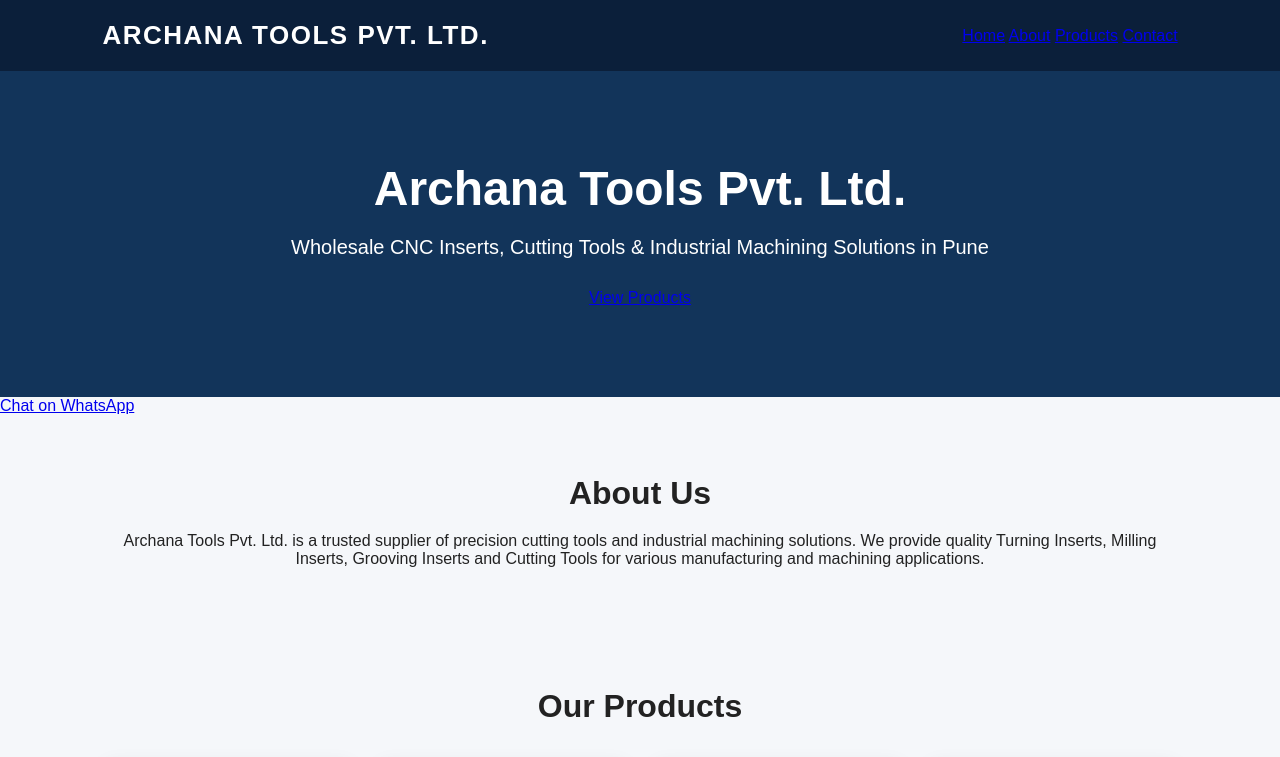
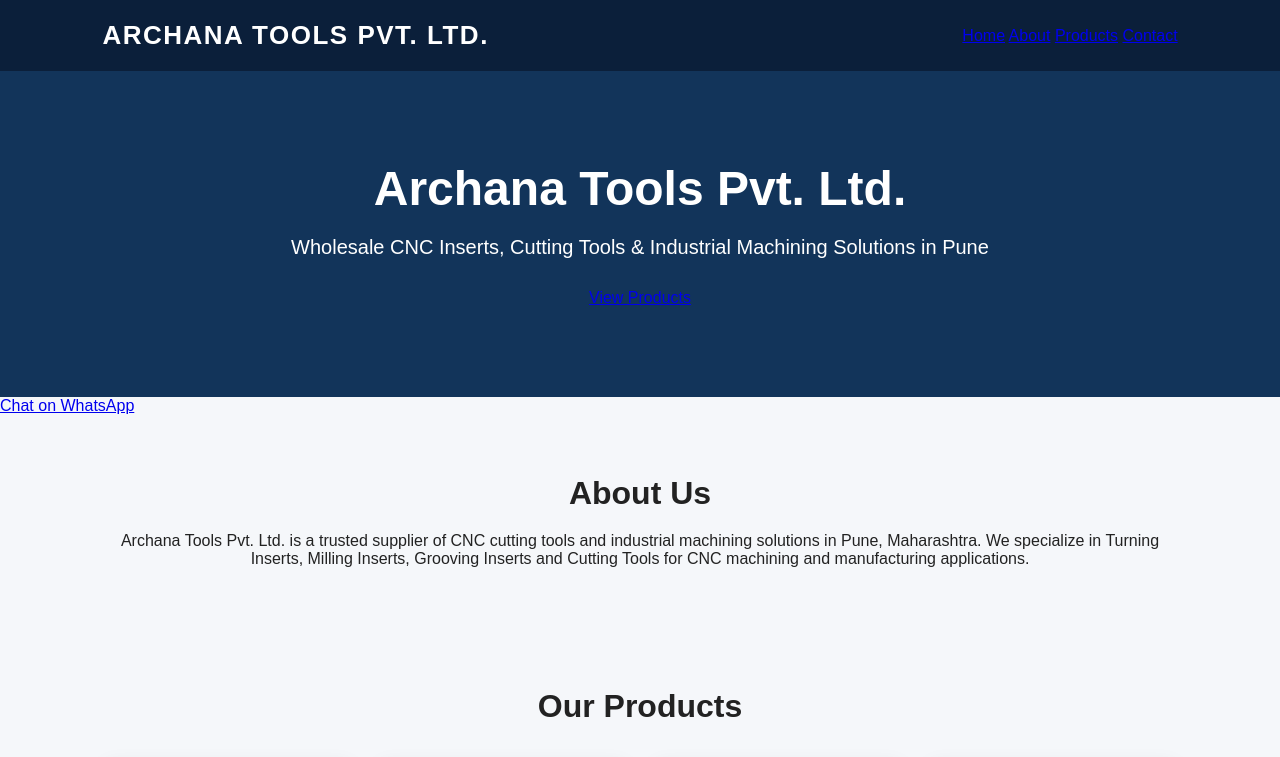
Before and after one commit to rautv959-droid/archana-tools-website, a plain HTML site: page index.html in a window 1280 px wide. Shown: the top 757 px of the page. Drawn offline with Linux system fonts and the light colour scheme.

Commit message:
Update index.html

```diff
--- a/index.html
+++ b/index.html
@@ -169,10 +169,10 @@
     <h2>About Us</h2>
     <p>
         <p>
-    Archana Tools Pvt. Ltd. is a trusted supplier of precision cutting tools
-    and industrial machining solutions. We provide quality Turning Inserts,
-    Milling Inserts, Grooving Inserts and Cutting Tools for various
-    manufacturing and machining applications.
+    Archana Tools Pvt. Ltd. is a trusted supplier of CNC cutting tools and
+    industrial machining solutions in Pune, Maharashtra. We specialize in
+    Turning Inserts, Milling Inserts, Grooving Inserts and Cutting Tools for
+    CNC machining and manufacturing applications.
 </p>
     </p>
 </section>
```
